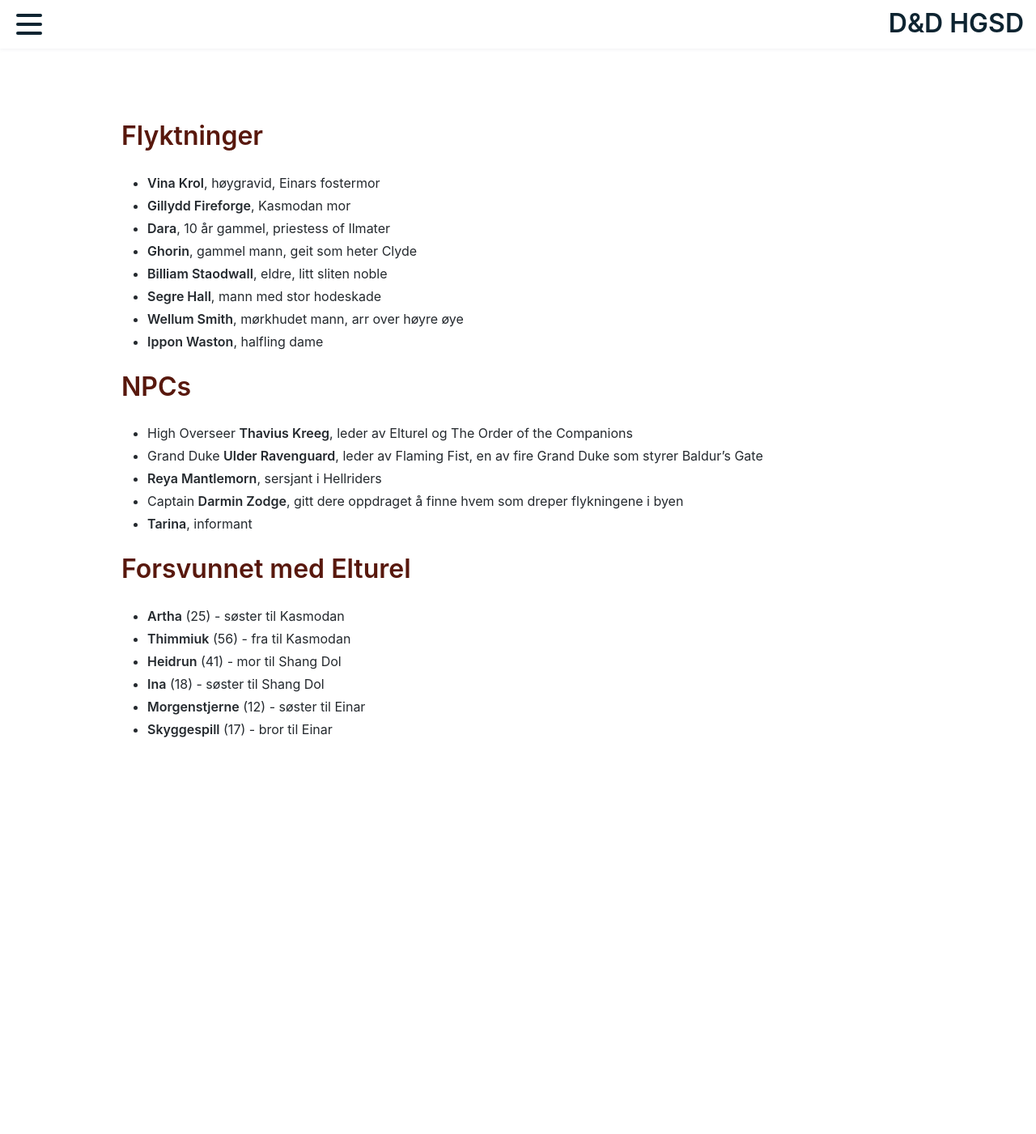
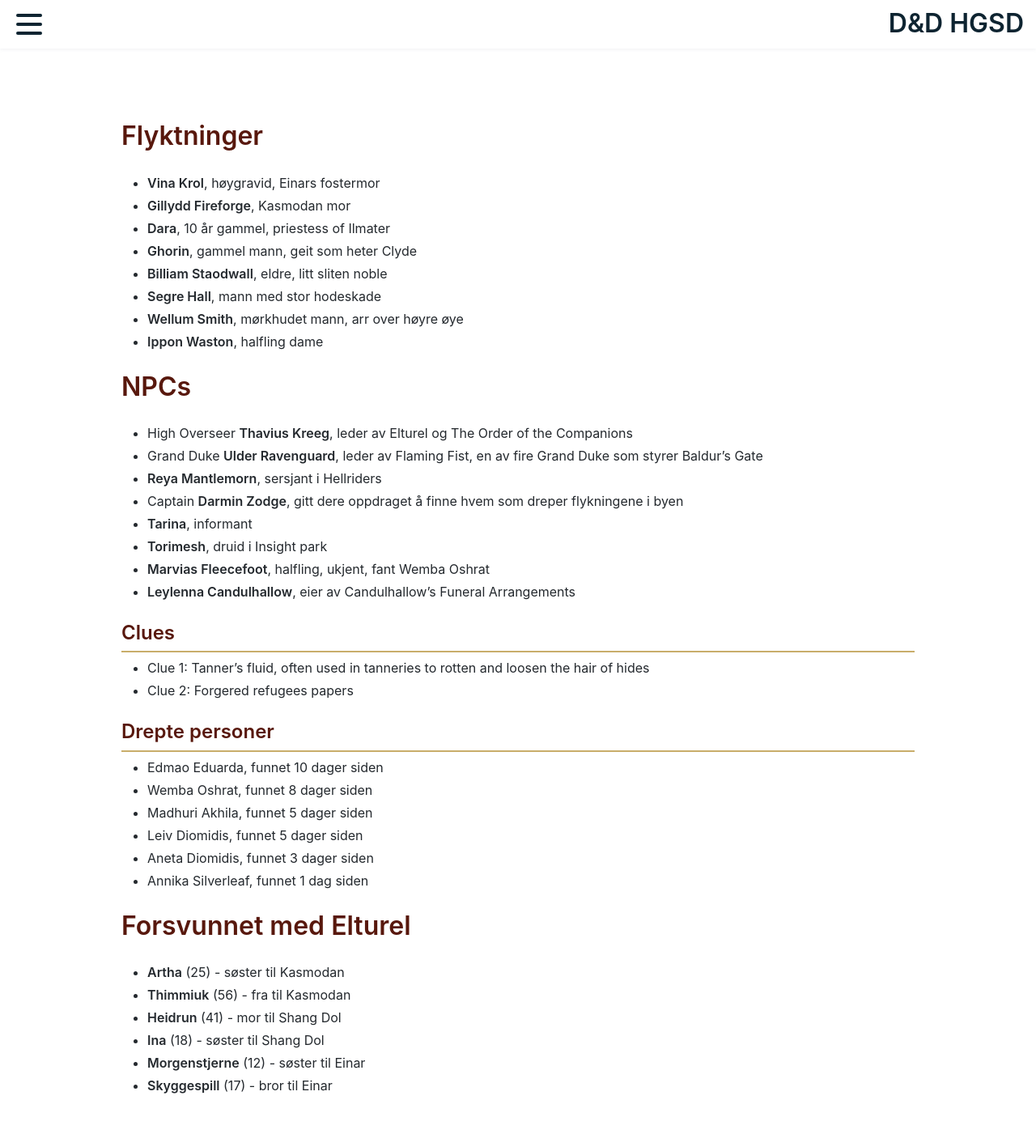
Before and after one commit to mrhelgeklausen/Legacy-of-the-Hellriders, a Jekyll site: the page built from npcs.md, in a window 1280 px wide. Shown: the whole page at 81% size. Built offline with Jekyll 4.4.1, drawn with Linux system fonts in a browser that asks for light colours; our own code applies the rules of GitHub Pages for plain Markdown files; before the commit the page ends 961 px from its top, so only the background shows below that.

Commit message:
Update npcs.md

```diff
--- a/npcs.md
+++ b/npcs.md
@@ -16,6 +16,23 @@
 - **Reya Mantlemorn**, sersjant i Hellriders
 - Captain **Darmin Zodge**, gitt dere oppdraget å finne hvem som dreper flykningene i byen
 - **Tarina**, informant
+- **Torimesh**, druid i Insight park
+- **Marvias Fleecefoot**, halfling, ukjent, fant Wemba Oshrat
+- **Leylenna Candulhallow**, eier av Candulhallow's Funeral Arrangements
+
+## Clues
+- Clue 1: Tanner's fluid, often used in tanneries to rotten and loosen the hair of hides
+- Clue 2: Forgered refugees papers
+
+## Drepte personer
+- Edmao Eduarda, funnet 10 dager siden
+- Wemba Oshrat, funnet 8 dager siden
+- Madhuri Akhila, funnet 5 dager siden
+- Leiv Diomidis, funnet 5 dager siden
+- Aneta Diomidis, funnet 3 dager siden
+- Annika Silverleaf, funnet 1 dag siden
+
+
 
 # Forsvunnet med Elturel
 - **Artha** (25) - søster til Kasmodan
```
